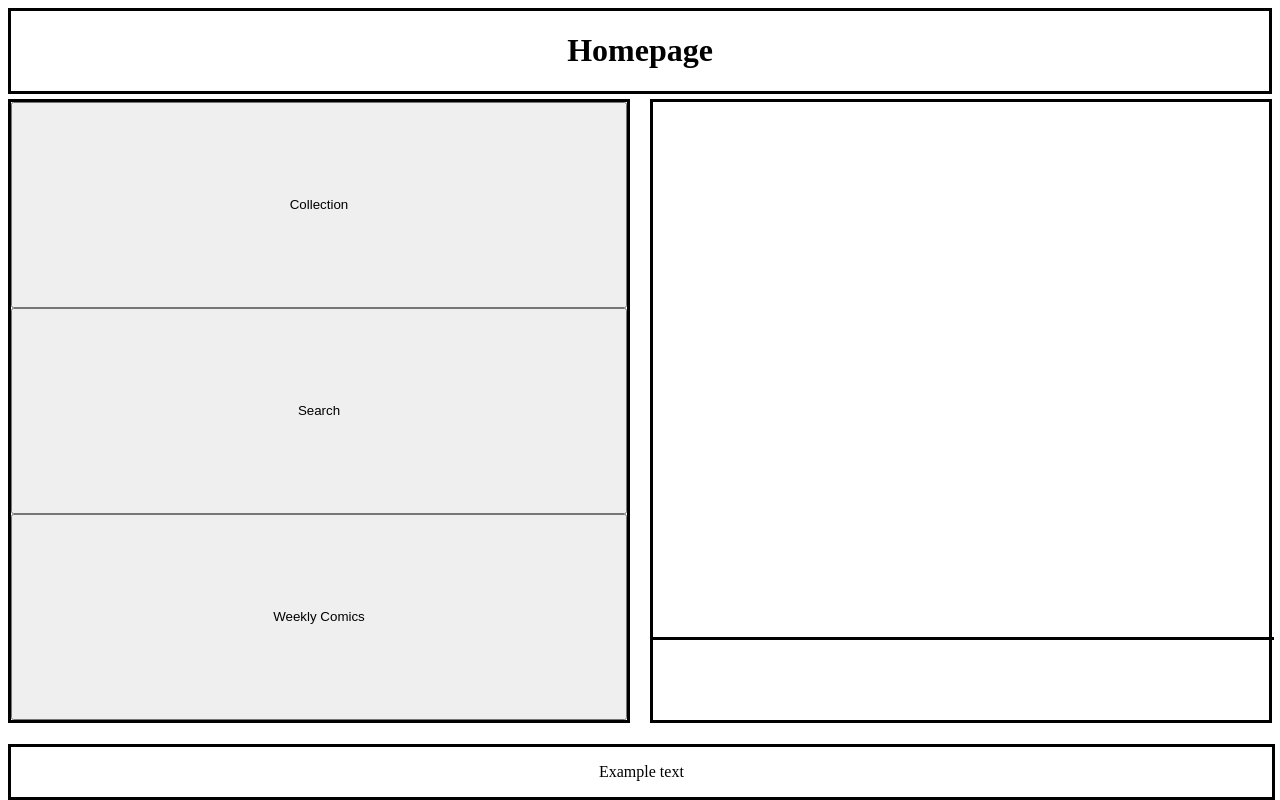
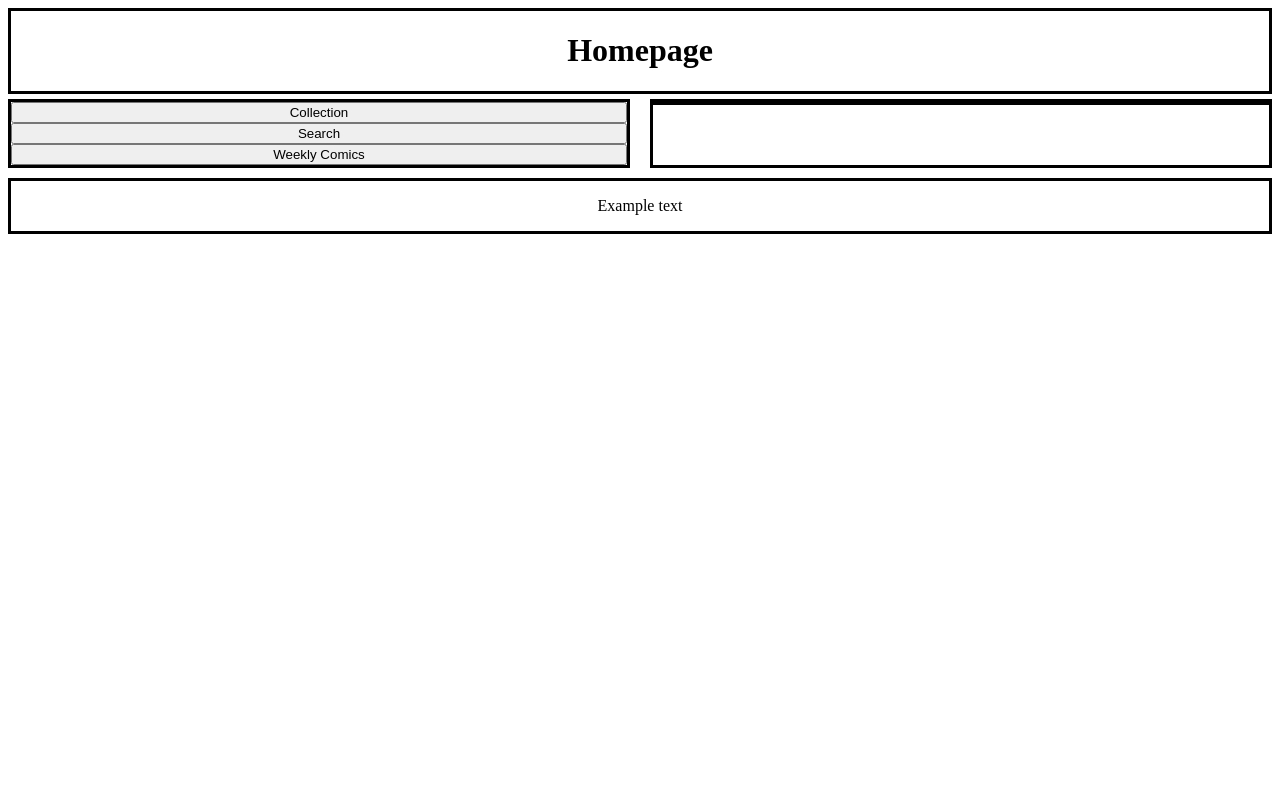
Before and after one commit to Alcor2814/AWT_Coursework, a Flask app: page /homepage/ in a window 1280 px wide. Run offline with Flask 3, Linux system fonts and the light colour scheme.

Commit message:
Homepage rework

```diff
--- a/static/css/homepage.css
+++ b/static/css/homepage.css
@@ -1,10 +1,3 @@
-#content{
-	display:flex;
-	justify-content:center;
-	flex-direction:row;
-	height:78vh;
-}
-
 #button_box{
 	display:flex;
 	flex-direction:column;
@@ -26,12 +19,8 @@
 	overflow:scroll;
 }
 #search_users{
-	position:absolute;
 	border-style:solid;
 	border-bottom:0px;
 	border-right:0px;
 	border-left:0px;
-	height:20%;
-	width:48.5%;
-	bottom:0;
 }
--- a/static/css/stylesheet.css
+++ b/static/css/stylesheet.css
@@ -3,12 +3,27 @@
 	justify-content:center;
 	border-style: solid;
 	margin-bottom:5px;
+	flex-grow:2;
 }
 
 .information{
-	position:absolute;
-	top:93%;
+	display:flex;
+	justify-content:center;
 	text-align:center;
 	border-style: solid;
-	width: 98.5%;
+	flex-grow:1;
 }
+
+.overall{
+	display:flex;
+	justify-content:space-between;
+	flex-direction:column;
+}
+
+.content{
+	display:flex;
+	flex-direction:row;
+	justify-content:space-between;
+	flex-grow:5;
+	margin-bottom:10px;
+}
--- a/templates/homepage.html
+++ b/templates/homepage.html
@@ -4,10 +4,11 @@
 		<link rel="stylesheet" href="{{ url_for('static', filename='css/stylesheet.css') }}">
 		<link rel="stylesheet" href="{{ url_for('static', filename='css/homepage.css') }}">
 	</head>
+	<div class="overall">
 		<div class="title">
 			<h1> Homepage </h1>
 		</div>
-	<div id = "content">
+		<div class="content">
 			<div id = "button_box">
 				<button class="button">Collection</button>
 				<button class="button">Search</button>
@@ -25,4 +26,5 @@
 		<div class="information">
 			<p>Example text</p>
 		</div>
+	</div>
 </html>
```
Lines whose indentation alone changed are shown as unchanged.
